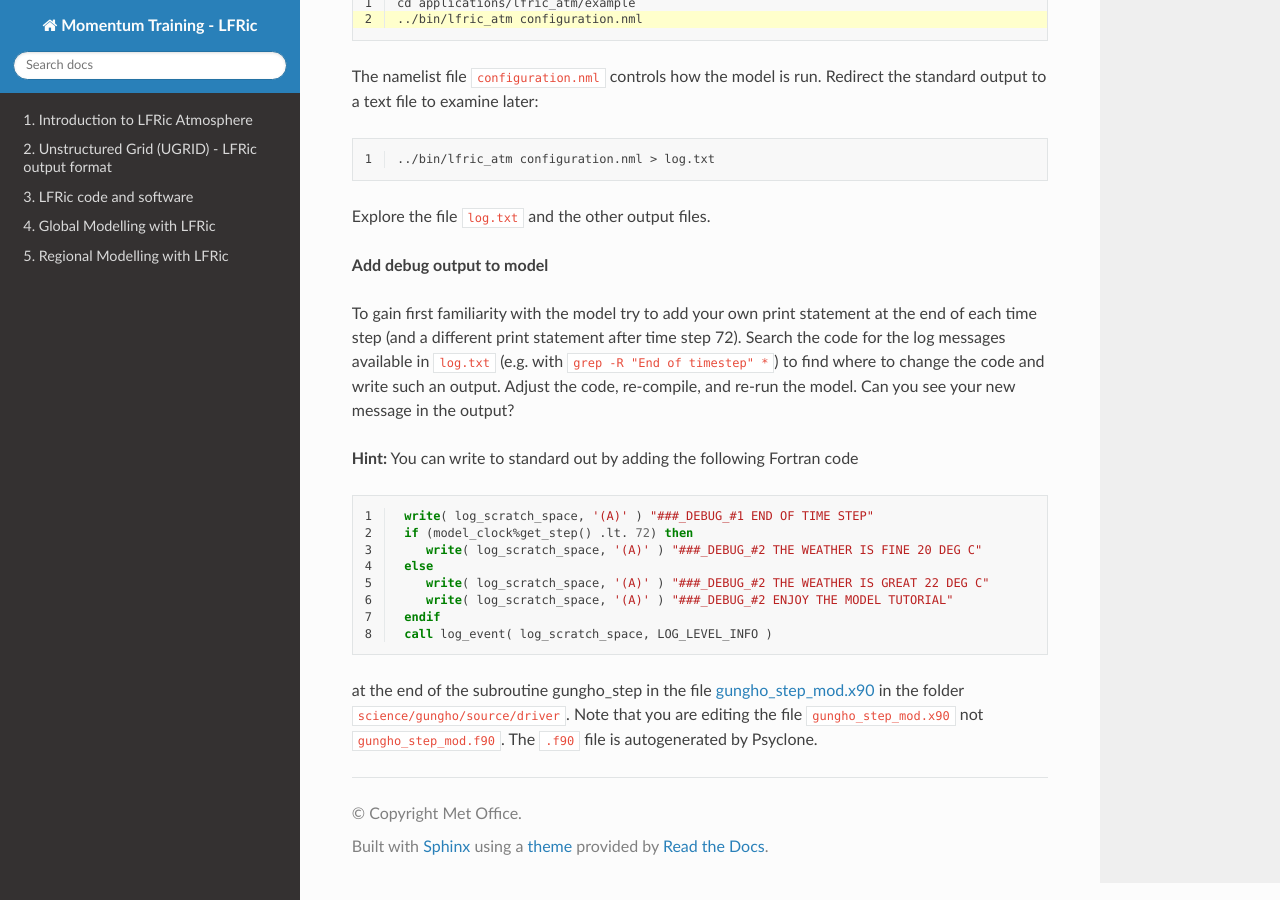
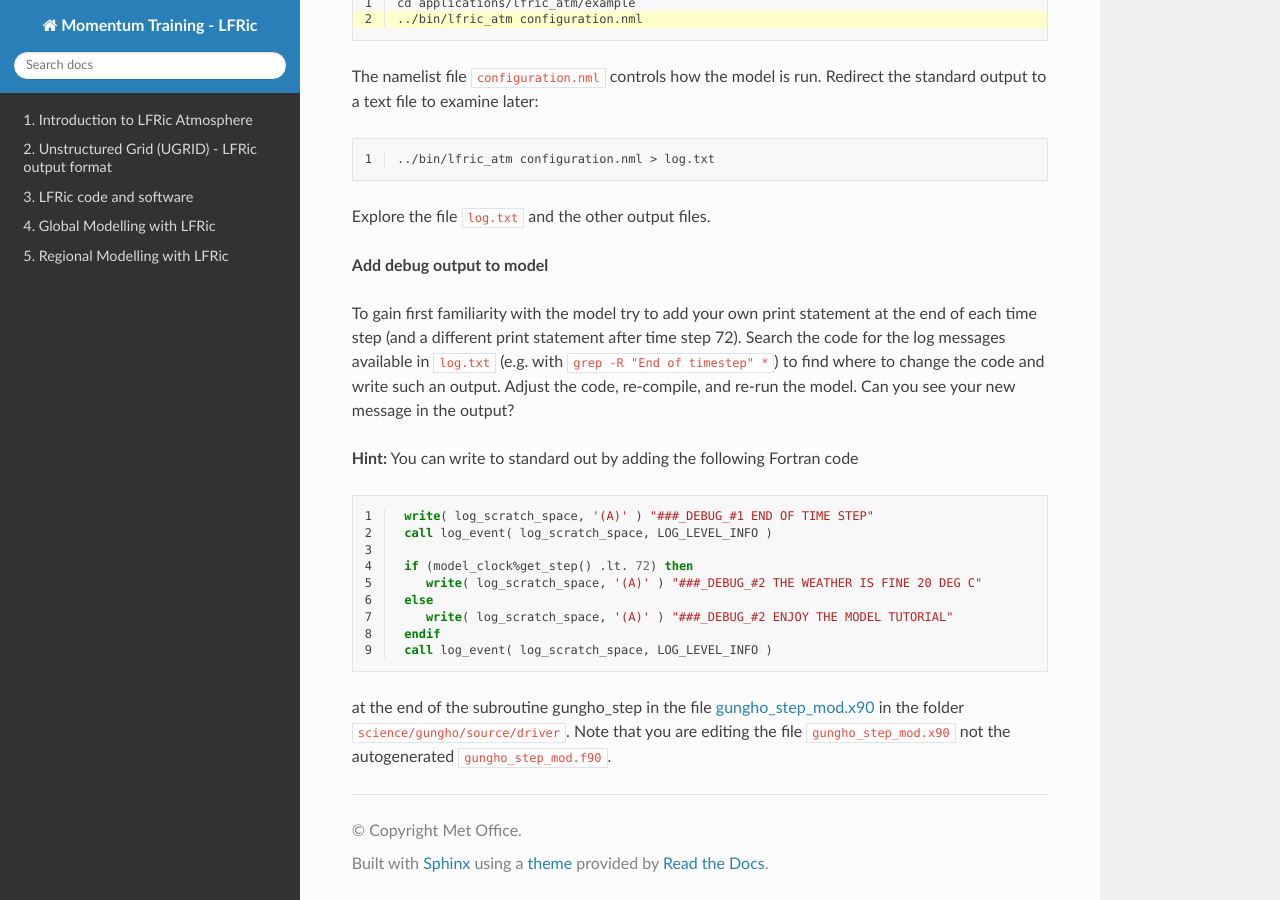
Before and after one commit to MetOffice/LFRic-Atmosphere-Training, a Sphinx documentation site: the page built from source/lfric_infrastructure/practical_command_line.rst, in a window 1280 px wide and 900 px high, scrolled down 957 px. Built offline with Sphinx 7.4.7 and the Read the Docs theme 3.1.0, drawn with Linux system fonts in a browser that asks for light colours.

Commit message:
Correction to the command line practical

```diff
--- a/source/lfric_infrastructure/practical_command_line.rst
+++ b/source/lfric_infrastructure/practical_command_line.rst
@@ -59,12 +59,13 @@ To gain first familiarity with the model try to add your own print statement at
    :linenos:
 
     write( log_scratch_space, '(A)' ) "###_DEBUG_#1 END OF TIME STEP"
+    call log_event( log_scratch_space, LOG_LEVEL_INFO )
+
     if (model_clock%get_step() .lt. 72) then
        write( log_scratch_space, '(A)' ) "###_DEBUG_#2 THE WEATHER IS FINE 20 DEG C"
     else
-       write( log_scratch_space, '(A)' ) "###_DEBUG_#2 THE WEATHER IS GREAT 22 DEG C"
        write( log_scratch_space, '(A)' ) "###_DEBUG_#2 ENJOY THE MODEL TUTORIAL"
     endif
     call log_event( log_scratch_space, LOG_LEVEL_INFO )
 
-at the end of the subroutine gungho_step in the file `gungho_step_mod.x90 <https://code.metoffice.gov.uk/trac/lfric_apps/browser/main/trunk/science/gungho/source/driver/gungho_step_mod.x90?rev=9055#L217>`_ in the folder ``science/gungho/source/driver``. Note that you are editing the file ``gungho_step_mod.x90`` not ``gungho_step_mod.f90``. The ``.f90`` file is autogenerated by Psyclone.
+at the end of the subroutine gungho_step in the file `gungho_step_mod.x90 <https://code.metoffice.gov.uk/trac/lfric_apps/browser/main/trunk/science/gungho/source/driver/gungho_step_mod.x90?rev=9055#L217>`_ in the folder ``science/gungho/source/driver``. Note that you are editing the file ``gungho_step_mod.x90`` not the autogenerated ``gungho_step_mod.f90``.
```
